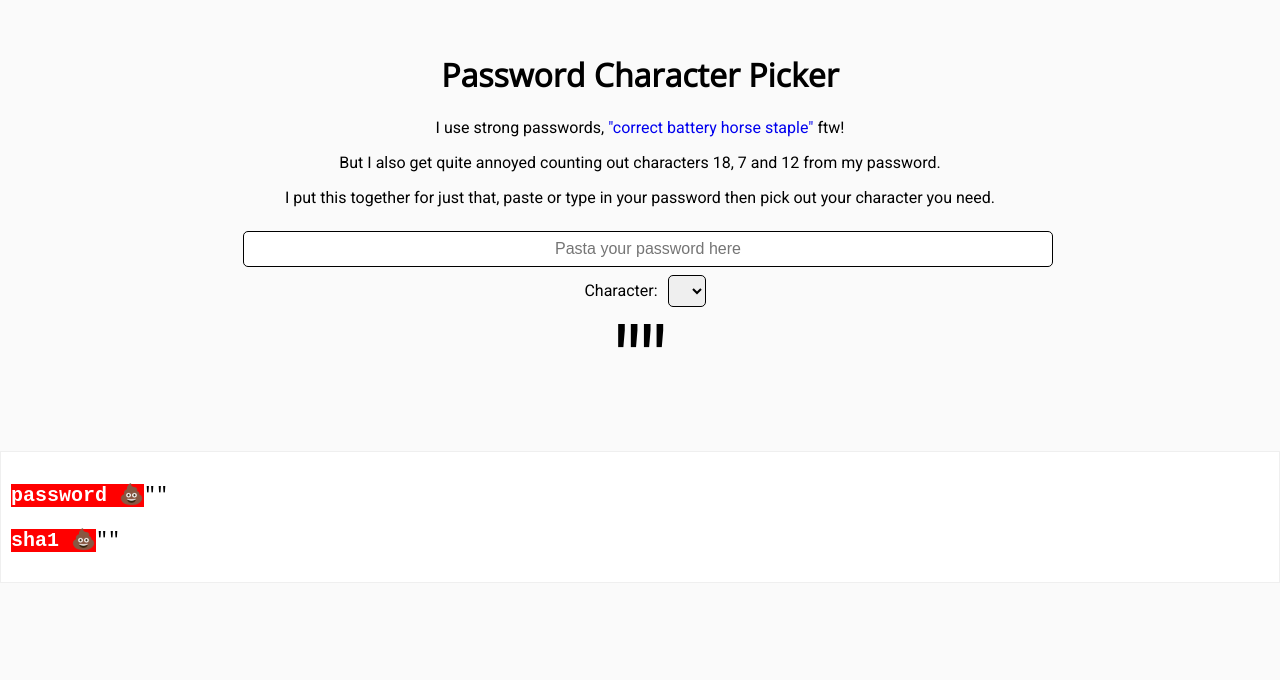
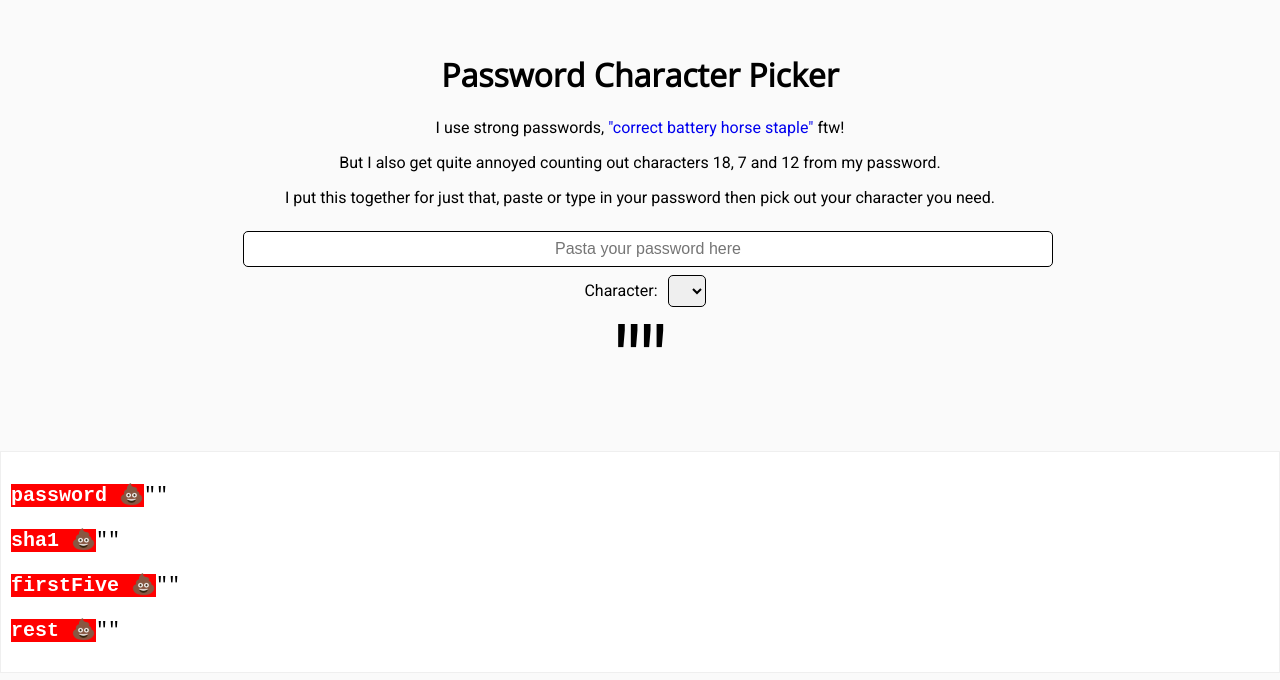
Before and after one commit to spences10/characters-from-password, a React (Create React App) app: page / in a window 1280 px wide. Shown: the top 680 px of the page. Built offline with nearby package versions, Linux system fonts and the light colour scheme.

Commit message:
get props for string manipulation

```diff
--- a/src/components/HaveIBeenPwned.js
+++ b/src/components/HaveIBeenPwned.js
@@ -6,8 +6,7 @@ const HaveIBeenPwned = ({
   password,
   passwordHash,
   sha1,
-  firstFive,
-  rest,
+  restHashChars,
   hibpHashes
 }) => {
   return (
@@ -15,8 +14,8 @@ const HaveIBeenPwned = ({
       <Dump
         password={password}
         sha1={sha1}
-        // firstFive={getHash(password).substring(0, 5)}
-        // rest={getHash(password).slice(5, getHash(password).length)}
+        firstFive={sha1.substring(0, 5)}
+        rest={sha1.slice(5, sha1.length)}
       />
       {/* <p>{hash(this.props.password)}</p> */}
     </React.Fragment>
--- a/src/contexts/PasswordContext.js
+++ b/src/contexts/PasswordContext.js
@@ -12,14 +12,17 @@ export class PasswordProvider extends React.Component {
     character: '',
     passwordHash: '',
     sha1: '',
-    firstFive: '',
-    rest: '',
+    firstFiveHashChars: '',
+    restHashChars: '',
     hibpHashes: []
   }
 
   handlePasswordChange = e => {
     const password = e.target.value
-    this.setState({ password, sha1: hash(password) })
+    this.setState({
+      password,
+      sha1: hash(password)
+    })
   }
 
   handleSelectedChange = e => {
```
